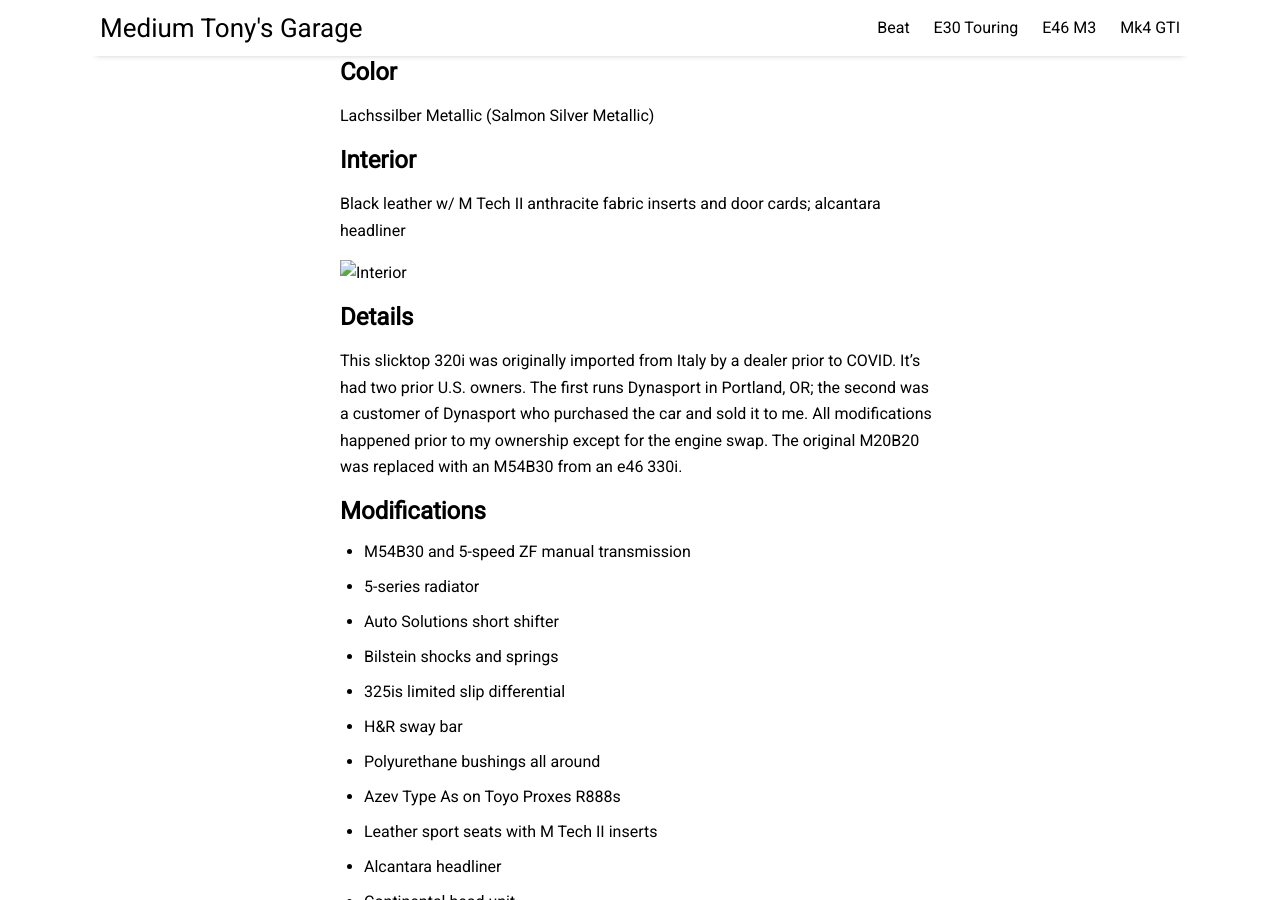
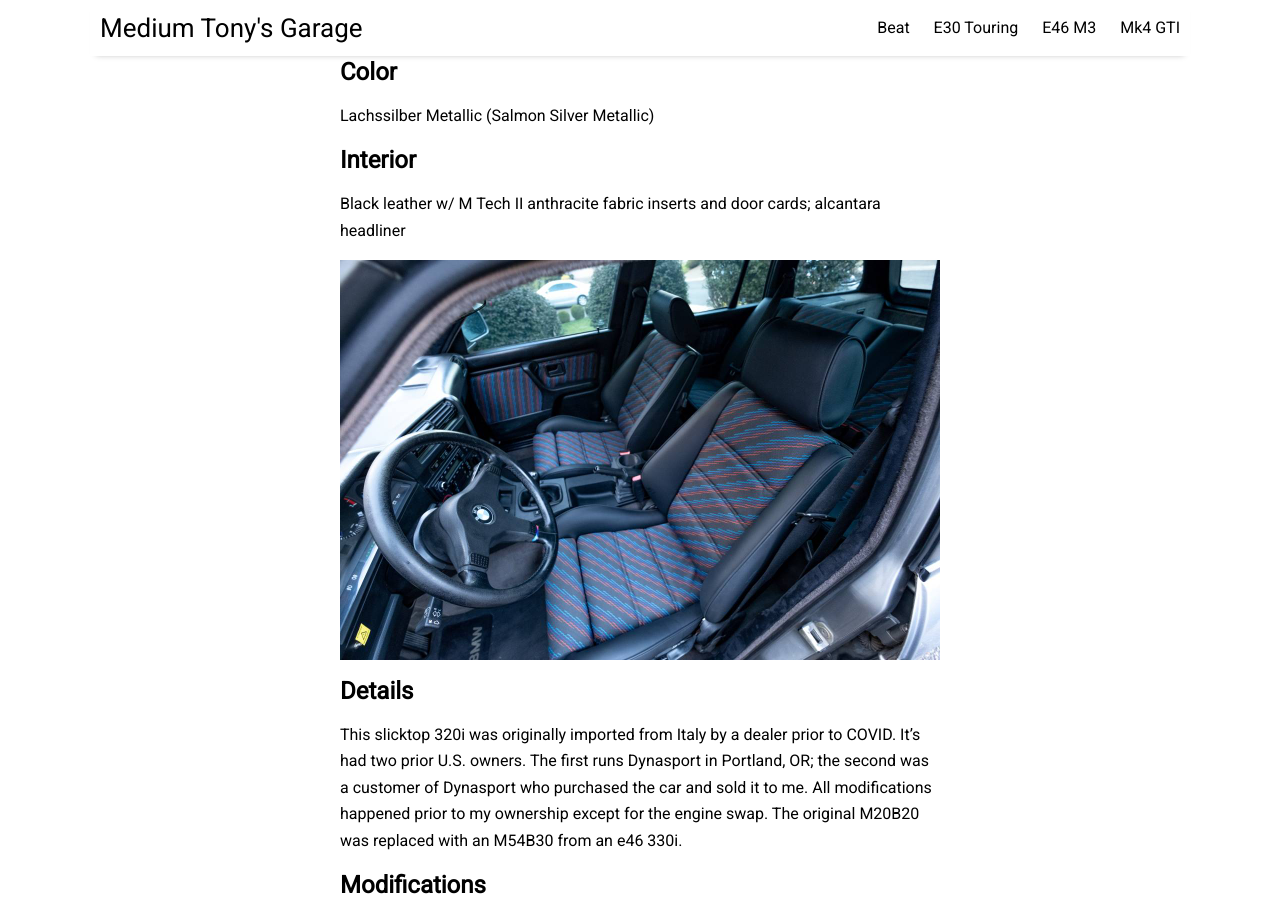
Before and after one commit to prestia/mediumtonys, a Jekyll site: the page built from _posts/2023-8-21-e30-touring.md, in a window 1280 px wide and 900 px high, scrolled down 757 px. Built offline with Jekyll 4.4.1, drawn with Linux system fonts in a browser that asks for light colours; nearby versions of some CDN libraries.

Commit message:
Update 2023-8-21-e30-touring.md

```diff
--- a/_posts/2023-8-21-e30-touring.md
+++ b/_posts/2023-8-21-e30-touring.md
@@ -19,7 +19,7 @@ Lachssilber Metallic (Salmon Silver Metallic)
 ## Interior
 Black leather w/ M Tech II anthracite fabric inserts and door cards; alcantara headliner
 
-![Interior](/assets/1988-e30-touring-interior.jpg)
+![Interior](/assets/img/1988-e30-touring-interior.jpg)
 
 ## Details
 This slicktop 320i was originally imported from Italy by a dealer prior to COVID. It's had two prior U.S. owners. The first runs Dynasport in Portland, OR; the second was a customer of Dynasport who purchased the car and sold it to me. All modifications happened prior to my ownership except for the engine swap. The original M20B20 was replaced with an M54B30 from an e46 330i.
```
